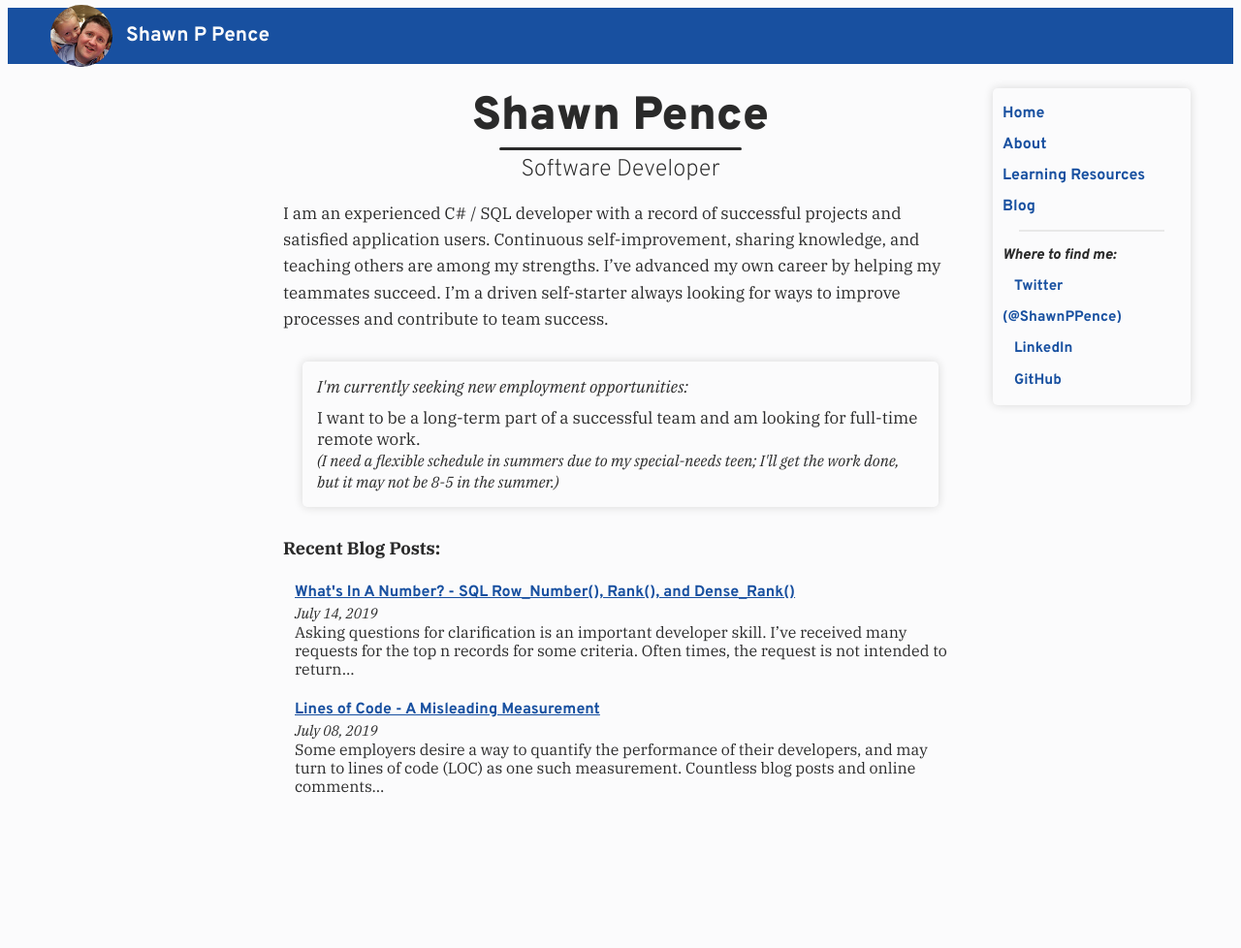
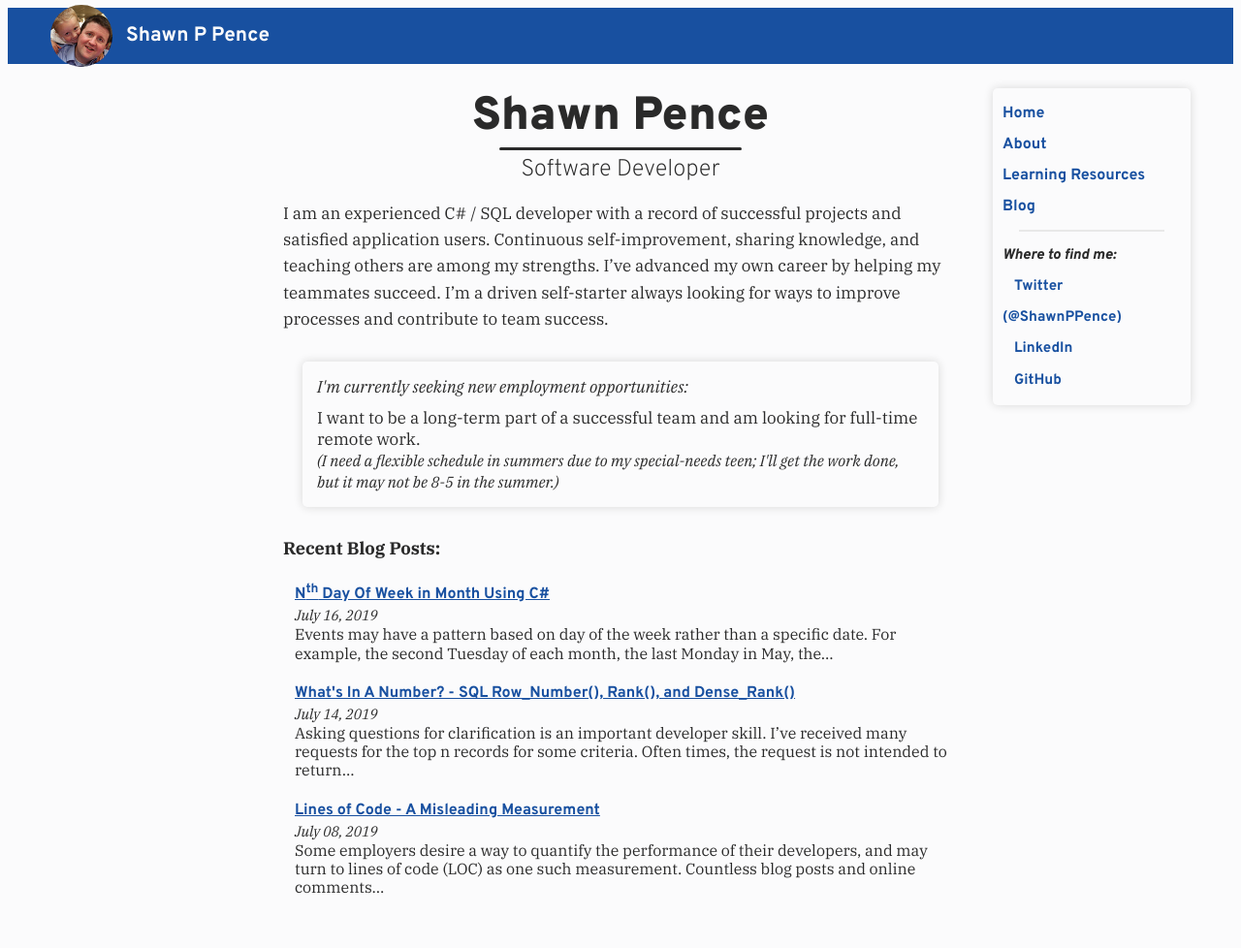
Before and after one commit to ShawnPence/shawnpence.github.io, a Jekyll site: the page built from index.html, in a window 1280 px wide. Shown: the whole page at 97% size. Built offline with Jekyll 4.4.1, drawn with Linux system fonts in a browser that asks for light colours; before the commit the page ends 900 px from its top, so only the background shows below that; some of the changed lines change nothing that is shown.

Commit message:
new blog post

```diff
--- a/_layouts/default.html
+++ b/_layouts/default.html
@@ -6,7 +6,7 @@
         <meta name="author" content="{{ site.author.name }}" />
         <meta name="description" content="{% if page.social-description %}{{page.social-description}}{% elsif page.subtitle %}{{ page.title }} - {{ page.subtitle }}{% else %}{{ page.title }}{% endif %}" />
 
-        <title>{% if page.title and page.subtitle %}{{ page.title }} - {{ page.subtitle }}{% elsif page.title %}{{ page.title }}{% else %}{{ site.title }}{% endif %}</title>
+        <title>{% if page.meta-title %}{{page.meta-title}}{% elsif page.title and page.subtitle %}{{ page.title }} - {{ page.subtitle }}{% elsif page.title %}{{ page.title }}{% else %}{{ site.title }}{% endif %}</title>
         <link rel="icon" type="image/png" href="{{ site.url }}{{ site.favicon }}" />
         <link rel="canonical" href="{{ site.url }}{{ page.url | remove: '/index.html' | remove: '.html' }}" />
 
--- /dev/null
+++ b/_posts/2019-07-16-first-last-in-month.md
@@ -0,0 +1,158 @@
+---
+layout: post
+title: N<sup>th</sup> Day Of Week in Month Using C#
+meta-title: Nth Day Of Week in Month Using C#
+social-title: Nth Day Of Week in Month Using C#
+social-description: Using C# to find the first Monday in a month (or last Monday, 4th Thursday, etc.)
+css-files:
+ - "/css/code.css"
+---
+
+Events may have a pattern based on day of the week rather than a specific date. For example, the second Tuesday of each month, the last Monday in May, the second Monday in October, etc. The dates for these patterns can be determined programmatically, and this post will show one way to do so using C#.
+
+Below is a code sample in C# followed by an explanation and three example calculations.
+
+[Code Sample](#Code)<br>
+[Explanation](#Explanation)<br>
+[Example 1](#Example-1) - First Monday in September 2019<br>
+[Example 2](#Example-2) - Last Monday in May 2019<br>
+[Example 3](#Example-3) - Fourth Thursday in November 2019
+
+## Code
+
+Notes:
+
+- The method below is designed for C#, where days of the week are numbered from 0 to 6 for Sunday through Saturday in the [DayOfWeek](https://docs.microsoft.com/en-us/dotnet/api/system.dayofweek?view=netcore-2.2) enum. Programming languages that use other numbering systems for the days of the week would need alterations to this method or a different method entirely.
+- I've seen and used other variations of DayOfWeek math used to achieve the same results. The other variations would replace or alter one or more steps, or use different methods for finding last vs first. I find this method to be the easiest to teach and to understand why it works and visualize on a calender how it works.
+
+{% highlight csharp %}
+
+/// <summary>
+/// Find the Nth DayOfWeek in a specified month and year
+/// </summary>
+/// <param name="n">1 = first or last, 2 = second/next to last, etc.</param>
+/// <param name="fromBeginning">True for first, second, etc.
+/// or False for last, next to last.</param>
+static DateTime nthDay(int year, int month, int n, DayOfWeek dayOfWeek, bool fromBeginning = true)
+{
+    //Step 1: the last possible day of month that fits the pattern
+    int lastDay;
+    if (fromBeginning)
+    {
+        lastDay = 7 * n;
+    }
+    else
+    {
+        //find the last day of the month, then subtract
+        lastDay = new DateTime(year, month, 1).AddMonths(1).AddDays(-1).Day - (7 * (n - 1));
+    }
+
+    //Step 2: Day of month for Sunday of the week when
+    //          dayOfWeek is the latest possible
+    var sundayDayOfMonth = lastDay - (int)dayOfWeek;
+
+    //Step 3: day of week (0 - 6) in the requested month/year
+    //        for the day of month from step 3
+    var offset = (int)(new DateTime(year, month, sundayDayOfMonth).DayOfWeek);
+
+    //answer (step 4)
+    return new DateTime(year, month, lastDay-offset);
+
+}
+
+{% endhighlight %}
+
+## Explanation
+
+### 1. Find the last possible day of the month that could match the rule
+
+This method of date calculation works by subtracting a number representing a day of the week from a specified date. Since this will be subtracting 0 or more days, start with the last possible day that could ever be the n<sup>th</sup> day (e.g. the 7<sup>th</sup> is the last possible day that could be the first Monday).
+
+The last possible day of the month for the n<sup>th</sup> DayOfWeek will always be 7 &times; n. For example, the latest possible day that could be the 1<sup>st</sup> Monday is the 7<sup>th</sup>;  similarly, the last possible day of month for the 4<sup>th</sup> Thursday would be the 28<sup>th</sup>.
+
+If you need the last or n<sup>th</sup> from last instead, use the last day of the month and subtract 7(n-1) from the last day of the month  For example, the lastest date for the next to last Monday in May would be the 24th, or 31 - 7(2-1).
+
+### 2. Find the day of the month for Sunday of the week when the specified day of week is on the last day possible (from step 1)
+
+Why Sunday? In C#, Sunday is 0 in the [DayOfWeek](https://docs.microsoft.com/en-us/dotnet/api/system.dayofweek?view=netcore-2.2) enum. To figure out the correct day in a specific year, this method subtracts days from the last possible day that could possibly meet the criteria. As the day of the month calculated from step 2 moves forward by one day of the week, the n<sup>th</sup> day will be one day of the month earlier. To find Sunday of the week, subract the DayOfWeek requested from the number from step 1.
+
+### 3. Find the day of week of the date from step 2 in the specified year
+
+To know how many days to subtract, determine the day of the week for the requested year, month, and the day of the month from step 2.
+
+### 4. Subtract the day of week (from step 3) from the last possible day (from step 1)
+
+The result from (step 1) - (step 3) is the day of the month.
+
+## Examples
+
+*To avoid the possible confusion between month/day/year and day/month/year systems of dates, I'll list dates using ISO date format of YEAR-MONTH-DAY.*
+
+### Example 1
+
+**Find the first Monday in September 2019**
+
+Step 1:<br>
+Multiply n times 7 - in the case of first Monday, n = 1.<br>
+7 &times; 1 = **7**
+
+Step 2:<br>
+Find Sunday if the specified DayOfWeek is the last possible day of the month that would fit the pattern.<br>
+In C# (where Sunday is day 0), Monday is day 1. *If Monday was the 7<sup>th</sup>, Sunday would be the 6<sup>th</sup>*<br>
+7 - 1 = **6**
+
+Step 3:<br>
+Find the day of week for step 2's day of month in the specified year:<br>
+In 2019, September 6th is on Friday, which is **5** in the DayOfWeek enum.
+
+Step 4:<br>
+Subtract step 3's answer from step 1
+7 - 5 = **2**
+
+The first Monday in September 2019 is the 2<sup>nd</sup> so the date is 2019-09-02.
+
+### Example 2
+
+**Find the last Monday in May 2019**
+
+Step 1:<br>
+For LAST, multiply (n - 1) times 7, and subtract from the last day of the month:<br>
+The last day of May is the 31st. For last, n = 1 (next to last would be n=2, etc).<br>
+31 - (7 &times; (1 - 1)) = **31**
+
+Step 2:<br>
+Find Sunday in a week where DayOfWeek is on the last possible day of month that fits the pattern. Since Monday is 1 in DayOfWeek, subtract 1. *If Monday was the 31<sup>st</sup>, Sunday would be the 30<sup>th</sup>*<br>
+31 - 1 = **30**
+
+Step 3:<br>
+Find the day of week for step 2's day of month in the specified year:<br>
+In 2019, May 30 is on Thursday, which is **4** in the DayOfWeek enum.
+
+Step 4:<br>
+Subtract step 3 from step 1:<br>
+31 - 4 = **27**
+
+The last Monday of May 2019 is the 29<sup>th</sup> so the date is 2019-05-27.
+
+### Example 3
+
+**Find the fourth Thursday in November 2019**
+
+Step 1:<br>
+Multiply n times 7 - in the case of fourth Thursday, n = 4.
+4 &times; 7 = **28**
+
+Step 2:<br>
+Find Sunday in a week where DayOfWeek is on the last possible day of month that fits the pattern.<br>
+Since Thursday is 4 in DayOfWeek, subtract 4. *If Thursday is the 28<sup>th</sup>, Sunday of the same week would be the 24<sup>th</sup>*<br>
+28 - 4 = **24**
+
+Step 3:<br>
+Find the day of week for step 2's day of month in the specified year:<br>
+In 2019, November 24 is on Sunday, which is **0** in the DayOfWeek enum.
+
+Step 4:<br>
+Subtract step 3 from step 1:<br>
+28 - 0 = **28**
+
+The fourth Thursday of November 2019 is the 28<sup>th</sup> so the date is 2019-11-28.
```
